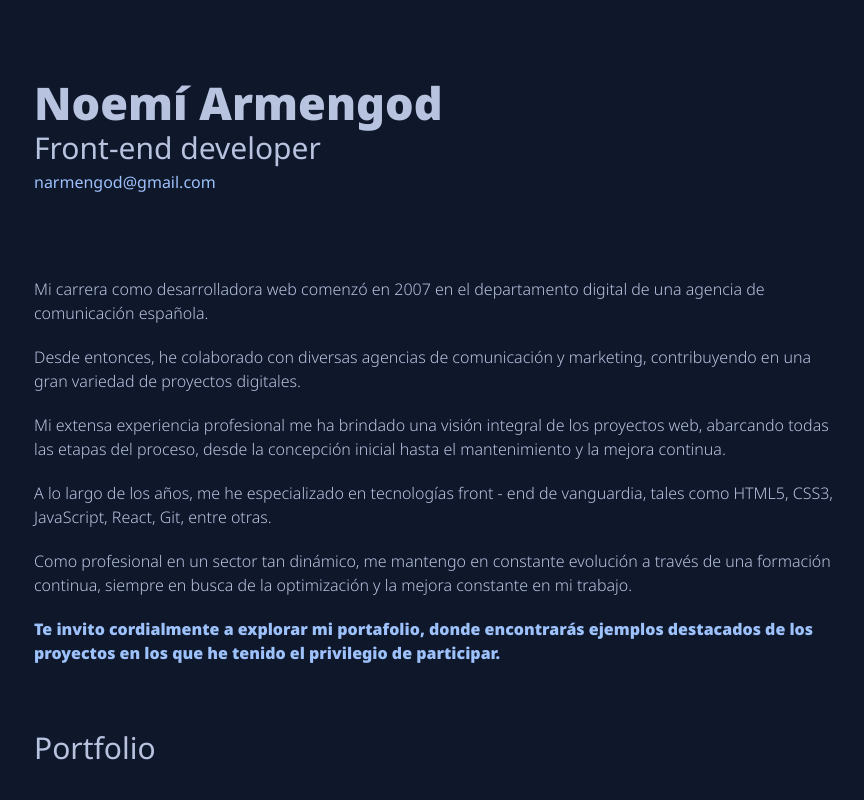
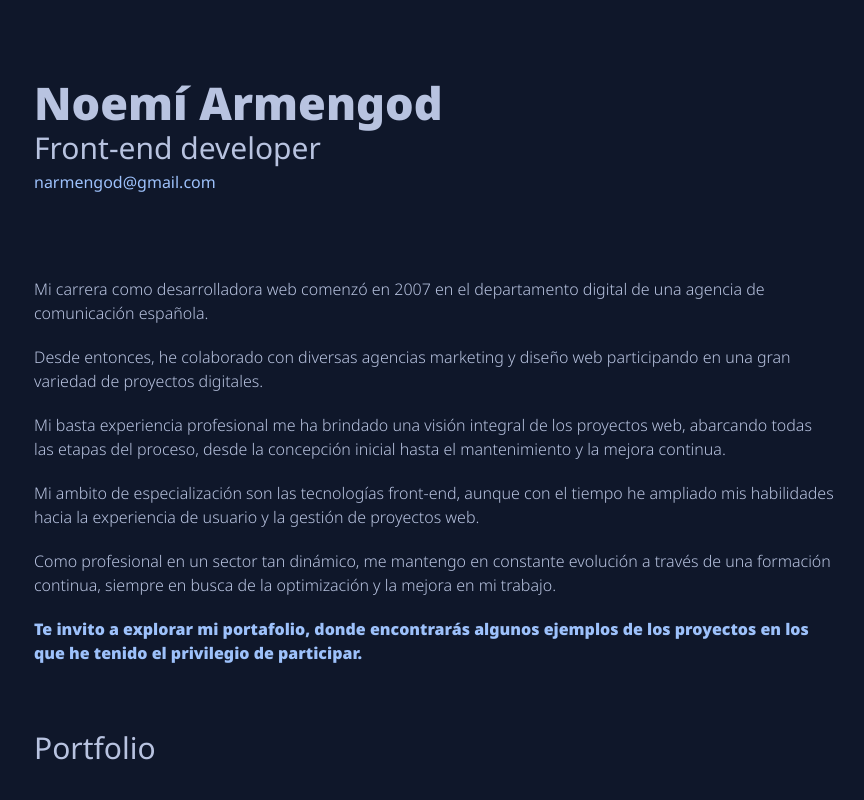
Before and after one commit to NoemiArmengod/portfolio-project, a React (Create React App) app: page / in a window 1280 px wide. Shown: the top 800 px of the page, without its empty margins (206-1070 px from the left). Built offline with nearby package versions, Linux system fonts and the light colour scheme; some icons are missing.

Commit message:
Modificada la presentación

```diff
--- a/src/componentes/presentacion/Presentacion.js
+++ b/src/componentes/presentacion/Presentacion.js
@@ -16,11 +16,11 @@ function Presentacion() {
             </div>
             <div className='presentacion-introduccion'>
                 <p>Mi carrera como desarrolladora web comenzó en 2007 en el departamento digital de una agencia de comunicación española.</p>
-                <p>Desde entonces, he colaborado con diversas agencias de comunicación y marketing, contribuyendo en una gran variedad de proyectos digitales.</p>
-                <p>Mi extensa experiencia profesional me ha brindado una visión integral de los proyectos web, abarcando todas las etapas del proceso, desde la concepción inicial hasta el mantenimiento y la mejora continua.</p>
-                <p>A lo largo de los años, me he especializado en tecnologías front - end de vanguardia, tales como HTML5, CSS3, JavaScript, React, Git, entre otras.</p>
-                <p>Como profesional en un sector tan dinámico, me mantengo en constante evolución a través de una formación continua, siempre en busca de la optimización y la mejora constante en mi trabajo.</p>
-                <p className='parrafo-destacado'>Te invito cordialmente a explorar mi portafolio, donde encontrarás ejemplos destacados de los proyectos en los que he tenido el privilegio de participar.</p>
+                <p>Desde entonces, he colaborado con diversas agencias marketing y diseño web participando en una gran variedad de proyectos digitales.</p>
+                <p>Mi basta experiencia profesional me ha brindado una visión integral de los proyectos web, abarcando todas las etapas del proceso, desde la concepción inicial hasta el mantenimiento y la mejora continua.</p>
+                <p>Mi ambito de especialización son las tecnologías front-end, aunque con el tiempo he ampliado mis habilidades hacia la experiencia de usuario y la gestión de proyectos web.</p>
+                <p>Como profesional en un sector tan dinámico, me mantengo en constante evolución a través de una formación continua, siempre en busca de la optimización y la mejora en mi trabajo.</p>
+                <p className='parrafo-destacado'>Te invito a explorar mi portafolio, donde encontrarás algunos ejemplos de los proyectos en los que he tenido el privilegio de participar.</p>
             </div>
         </div>
     )
```
